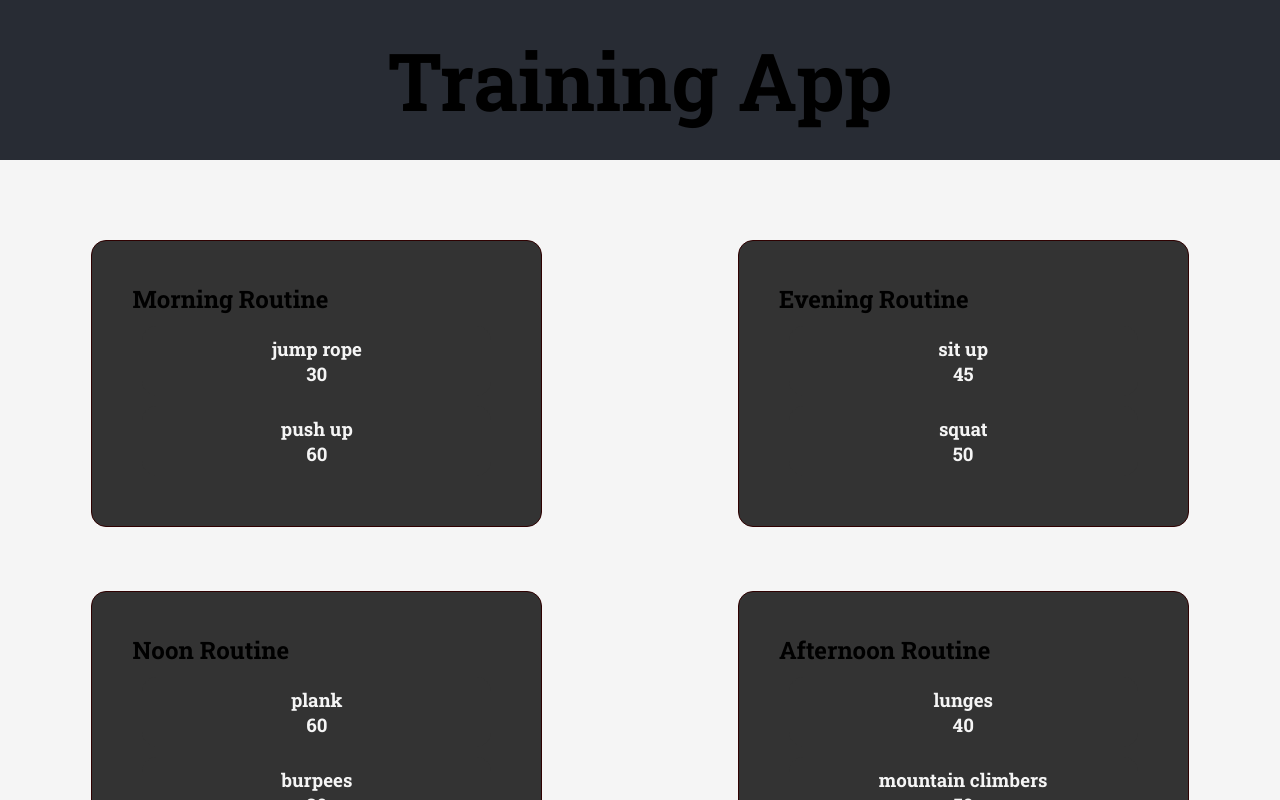
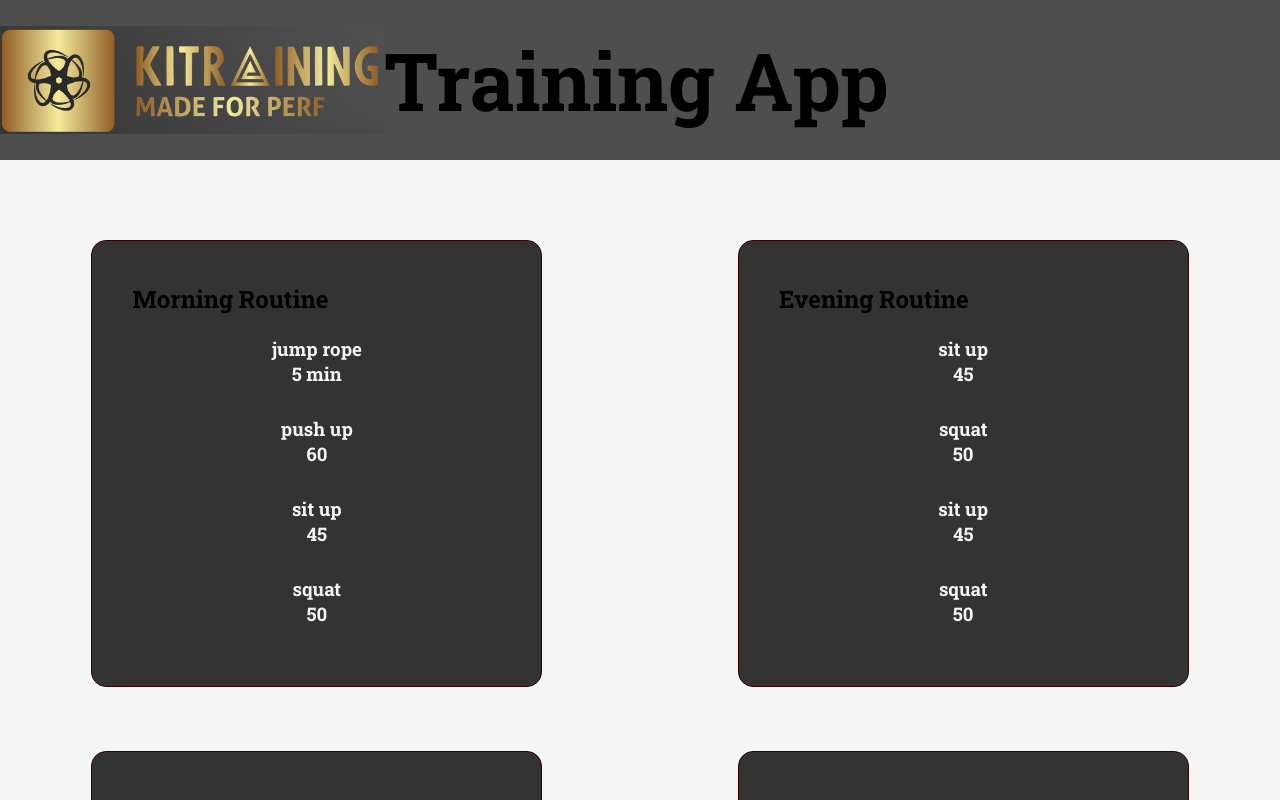
Before and after one commit to KIMOUGINOT/training-page, a React (Create React App) app: page / in a window 1280 px wide. Shown: the top 800 px of the page. Built offline with nearby package versions, Linux system fonts and the light colour scheme.

Commit message:
added logo and banner

```diff
--- a/public/index.html
+++ b/public/index.html
@@ -2,7 +2,7 @@
 <html lang="fr">
   <head>
     <meta charset="utf-8" />
-    <link rel="icon" href="%PUBLIC_URL%/favicon.ico" />
+    <link rel="icon" href="%PUBLIC_URL%/logo_kitraining.png" />
     <meta name="viewport" content="width=device-width, initial-scale=1" />
     <meta name="theme-color" content="#000000" />
     <meta
--- a/src/App.css
+++ b/src/App.css
@@ -24,11 +24,16 @@ body {
 }
 
 .header{
-  background-color: #282c34;
+  background-color: rgb(78,78,78);
   height: 20vh;
   display: flex;
-  align-items: center;
-  justify-content: center;
+  align-items:center;
+  justify-content:flex-start;
+}
+
+.header-title{
+  width: 30vw;
+  height:auto;
 }
 
 .title {
@@ -114,6 +119,7 @@ body {
 @media (max-width: 768px) {
   .main{
     flex-direction: column;
+    align-items: center;
   }
   .routine{
     width: 60%;
--- a/src/App.js
+++ b/src/App.js
@@ -7,8 +7,8 @@ import Exo from './Exo';
 
 function App() {
   const [routines, setRoutines] = useState(() => loadFromLocalStorage('routines') || [
-    { title: "Morning Routine", data: [{ name: "jump rope", duration: "30" }, { name: "push up", duration: "60" }] },
-    { title: "Evening Routine", data: [{ name: "sit up", duration: "45" }, { name: "squat", duration: "50" }] },
+    { title: "Morning Routine", data: [{ name: "jump rope", duration: "5 min  " }, { name: "push up", duration: "60" },{ name: "sit up", duration: "45" }, { name: "squat", duration: "50" }] },
+    { title: "Evening Routine", data: [{ name: "sit up", duration: "45" }, { name: "squat", duration: "50" },{ name: "sit up", duration: "45" }, { name: "squat", duration: "50" }] },
     { title: "Noon Routine", data: [{ name: "plank", duration: "60" }, { name: "burpees", duration: "30" }] },
     { title: "Afternoon Routine", data: [{ name: "lunges", duration: "40" }, { name: "mountain climbers", duration: "50" }, { name: "bicep curls", duration: "35" }, { name: "tricep dips", duration: "45" }] },
     { title: "Night Routine", data: [{ name: "bicep curls", duration: "35" }, { name: "tricep dips", duration: "45" }] },
@@ -29,6 +29,7 @@ function App() {
   return (
     <div className="App">
       <div className='header'>
+        <img src={process.env.PUBLIC_URL + '/kitraining.png'} alt="kitraining" className="header-title"/>
         <h1 className='title'>Training App</h1>
       </div>
       <div className="main">
```
Also changed, not shown: public/kitraining.png (added), public/logo_kitraining.png (added).
